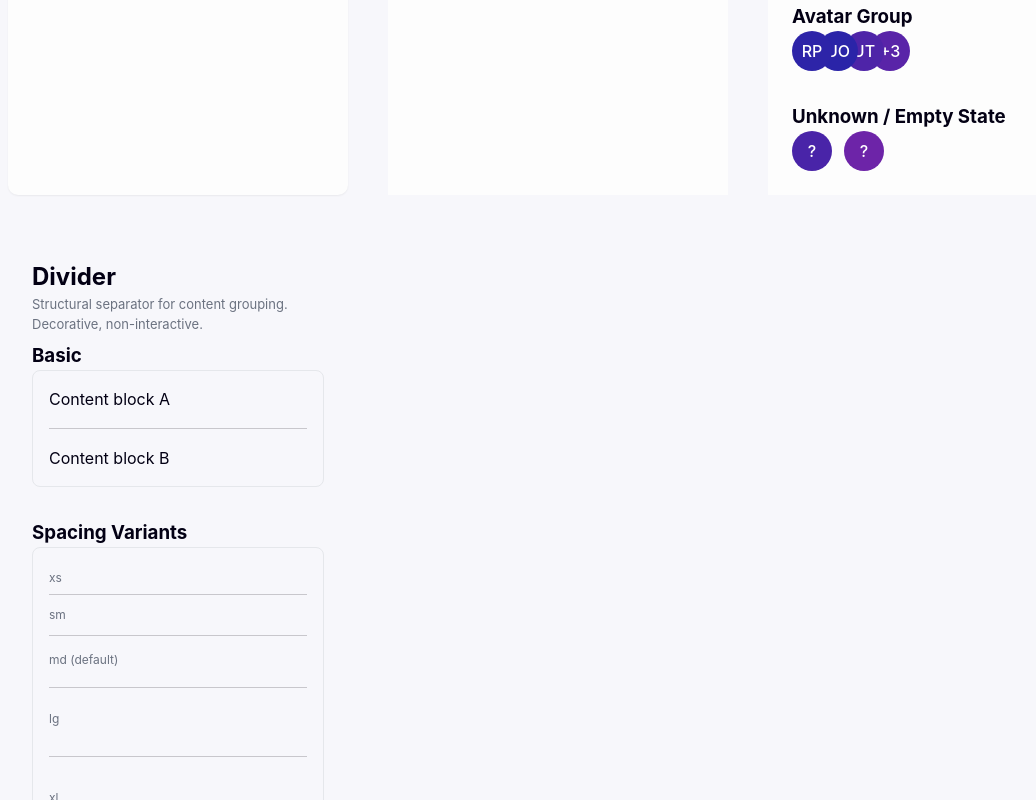
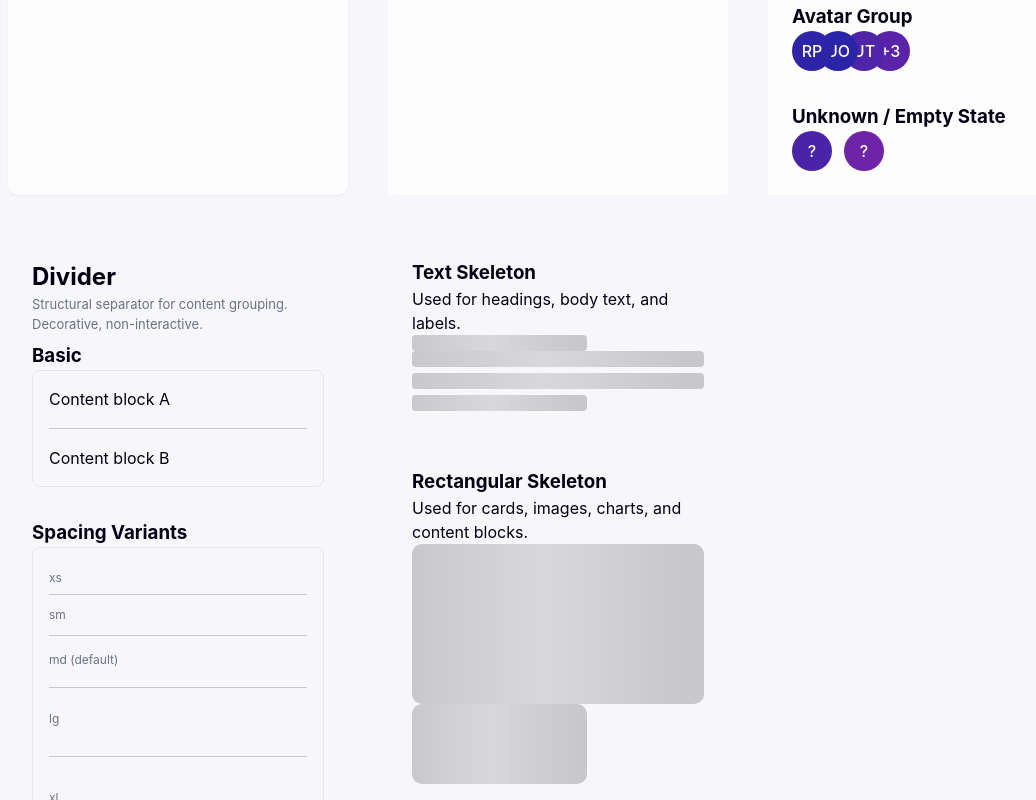
Before and after one commit to Siddhartha-Pandit/RachanaUI, a React (Vite) app: page / in a window 1280 px wide. Shown: the part 2000-2800 px from the top of the page, without its empty margins (82-1118 px from the left). Built offline with nearby package versions, Linux system fonts and the light colour scheme.

Commit message:
added the skeleton compoenet

```diff
--- a/src/App.tsx
+++ b/src/App.tsx
@@ -8,6 +8,7 @@ import { Box } from "./components/rachanaUI/ui/Box";
 import BadgeDemo from "./demos/BadgeDemo";
 import AvatarDemo from "./demos/AvtarDemo";
 import DividerDemo from "./demos/DividerDemo";
+import SkeletonDemo from "./demos/SkeletonDemo";
 function App() {
   const boundsRef = useRef<HTMLElement | null>(null);
   useEffect(() => {
@@ -139,6 +140,7 @@ function App() {
 <BadgeDemo />
 <AvatarDemo/>
 <DividerDemo />
+<SkeletonDemo />
       </div>
 
     </div>
--- /dev/null
+++ b/src/components/rachanaUI/css/Skeleton.css
@@ -0,0 +1,92 @@
+/* ============================================================================
+   Skeleton.css — Skeleton Loading Placeholder
+   ============================================================================ */
+
+@import "./BrandSetting.css";
+
+/* --------------------------------------------------------------------------
+   Base Skeleton
+   -------------------------------------------------------------------------- */
+
+.skeleton {
+  background-color: var(--color-neutral-200);
+  border-radius: var(--radius-xs);
+  position: relative;
+  overflow: hidden;
+}
+
+:root.dark .skeleton {
+  background-color: var(--color-neutral-700);
+}
+
+/* --------------------------------------------------------------------------
+   Skeleton Types
+   -------------------------------------------------------------------------- */
+
+/* TEXT -------------------------------------------------------------------- */
+
+.skeleton--text {
+  height: 1em; /* matches text line-height */
+  width: 100%;
+  border-radius: var(--radius-xs);
+}
+
+.skeleton__text-group {
+  display: flex;
+  flex-direction: column;
+  gap: var(--space-2); /* golden-ratio spacing */
+}
+
+/* RECT -------------------------------------------------------------------- */
+
+.skeleton--rect {
+  border-radius: var(--radius-md);
+}
+
+/* CIRCLE ------------------------------------------------------------------ */
+
+.skeleton--circle {
+  border-radius: 50%;
+  aspect-ratio: 1 / 1;
+}
+
+/* INLINE / CHIP ----------------------------------------------------------- */
+
+.skeleton--inline {
+  height: 24px;
+  width: 72px;
+  border-radius: var(--radius-pill);
+}
+
+/* --------------------------------------------------------------------------
+   Animation (Optional, Subtle)
+   -------------------------------------------------------------------------- */
+
+.skeleton--animated::after {
+  content: "";
+  position: absolute;
+  inset: 0;
+  transform: translateX(-100%);
+  background: linear-gradient(
+    90deg,
+    transparent,
+    rgba(255, 255, 255, 0.3),
+    transparent
+  );
+  animation: skeleton-shimmer var(--motion-long) infinite;
+}
+
+:root.dark .skeleton--animated::after {
+  background: linear-gradient(
+    90deg,
+    transparent,
+    rgba(255, 255, 255, 0.1),
+    transparent
+  );
+}
+
+@keyframes skeleton-shimmer {
+  100% {
+    transform: translateX(100%);
+  }
+}
--- /dev/null
+++ b/src/components/rachanaUI/ui/Skeleton.tsx
@@ -0,0 +1,60 @@
+import React from "react";
+import "../css/Skeleton.css";
+
+type SkeletonType = "text" | "rect" | "circle" | "inline";
+
+type SkeletonProps = {
+  type?: SkeletonType;
+  width?: string | number;     // e.g. "60%", "240px", 120
+  height?: string | number;    // fixed height for rect / circle
+  lines?: number;              // text skeleton only
+  animated?: boolean;
+  className?: string;
+};
+
+export default function Skeleton({
+  type = "text",
+  width = "100%",
+  height,
+  lines = 1,
+  animated = true,
+  className = ""
+}: SkeletonProps) {
+  const style: React.CSSProperties = {
+    width,
+    height
+  };
+
+  const baseClasses = `
+    skeleton
+    skeleton--${type}
+    ${animated ? "skeleton--animated" : ""}
+    ${className}
+  `.trim();
+
+  // Text skeleton renders multiple lines
+  if (type === "text") {
+    return (
+      <div className="skeleton__text-group" aria-hidden="true">
+        {Array.from({ length: lines }).map((_, idx) => (
+          <div
+            key={idx}
+            className={baseClasses}
+            style={{
+              ...style,
+              width: idx === lines - 1 ? "60%" : width
+            }}
+          />
+        ))}
+      </div>
+    );
+  }
+
+  return (
+    <div
+      className={baseClasses}
+      style={style}
+      aria-hidden="true"
+    />
+  );
+}
--- /dev/null
+++ b/src/demos/SkeletonDemo.tsx
@@ -0,0 +1,105 @@
+import React from "react";
+import Skeleton from "../components/rachanaUI/ui/Skeleton";
+
+/**
+ * SkeletonDemo
+ *
+ * Internal documentation & usage reference for the Skeleton component.
+ * This file should be used in Storybook / design-system docs.
+ *
+ * Rules:
+ * - Shows ONLY correct usage patterns
+ * - No edge cases or hacks
+ * - No custom styling here (handled by docs layout)
+ */
+export default function SkeletonDemo() {
+  return (
+    <div style={{ padding: 24, display: "grid", gap: 32 }}>
+
+      {/* ------------------------------------------------------------------ */}
+      {/* TEXT SKELETON                                                       */}
+      {/* ------------------------------------------------------------------ */}
+      <section>
+        <h3>Text Skeleton</h3>
+        <p>Used for headings, body text, and labels.</p>
+
+        <Skeleton type="text" lines={1} width="40%" />
+        <Skeleton type="text" lines={3} />
+      </section>
+
+      {/* ------------------------------------------------------------------ */}
+      {/* RECTANGULAR SKELETON                                               */}
+      {/* ------------------------------------------------------------------ */}
+      <section>
+        <h3>Rectangular Skeleton</h3>
+        <p>Used for cards, images, charts, and content blocks.</p>
+
+        <Skeleton type="rect" height={160} />
+        <Skeleton type="rect" height={80} width="60%" />
+      </section>
+
+      {/* ------------------------------------------------------------------ */}
+      {/* CIRCULAR SKELETON                                                  */}
+      {/* ------------------------------------------------------------------ */}
+      <section>
+        <h3>Circular Skeleton</h3>
+        <p>Used for avatars, icons, and status indicators.</p>
+
+        <div style={{ display: "flex", gap: 16, alignItems: "center" }}>
+          <Skeleton type="circle" width={32} height={32} />
+          <Skeleton type="circle" width={40} height={40} />
+          <Skeleton type="circle" width={64} height={64} />
+        </div>
+      </section>
+
+      {/* ------------------------------------------------------------------ */}
+      {/* INLINE / CHIP SKELETON                                             */}
+      {/* ------------------------------------------------------------------ */}
+      <section>
+        <h3>Inline / Chip Skeleton</h3>
+        <p>Used for badges, tags, pills, and small UI tokens.</p>
+
+        <div style={{ display: "flex", gap: 12 }}>
+          <Skeleton type="inline" />
+          <Skeleton type="inline" width={56} />
+          <Skeleton type="inline" width={88} />
+        </div>
+      </section>
+
+      {/* ------------------------------------------------------------------ */}
+      {/* ANIMATION CONTROL                                                 */}
+      {/* ------------------------------------------------------------------ */}
+      <section>
+        <h3>Animation Control</h3>
+        <p>Animation is optional. Static skeletons are preferred when subtlety is required.</p>
+
+        <Skeleton type="rect" height={120} animated={false} />
+      </section>
+
+      {/* ------------------------------------------------------------------ */}
+      {/* REALISTIC LAYOUT EXAMPLE                                          */}
+      {/* ------------------------------------------------------------------ */}
+      <section>
+        <h3>Realistic Card Layout</h3>
+        <p>Skeleton must match final layout structure 1:1.</p>
+
+        <div
+          style={{
+            border: "1px solid var(--border)",
+            borderRadius: "var(--radius-md)",
+            padding: 16,
+            maxWidth: 320,
+            display: "grid",
+            gap: 16
+          }}
+        >
+          <Skeleton type="text" width="60%" />
+          <Skeleton type="rect" height={140} />
+          <Skeleton type="text" lines={2} />
+          <Skeleton type="rect" height={36} width="50%" />
+        </div>
+      </section>
+
+    </div>
+  );
+}
```
